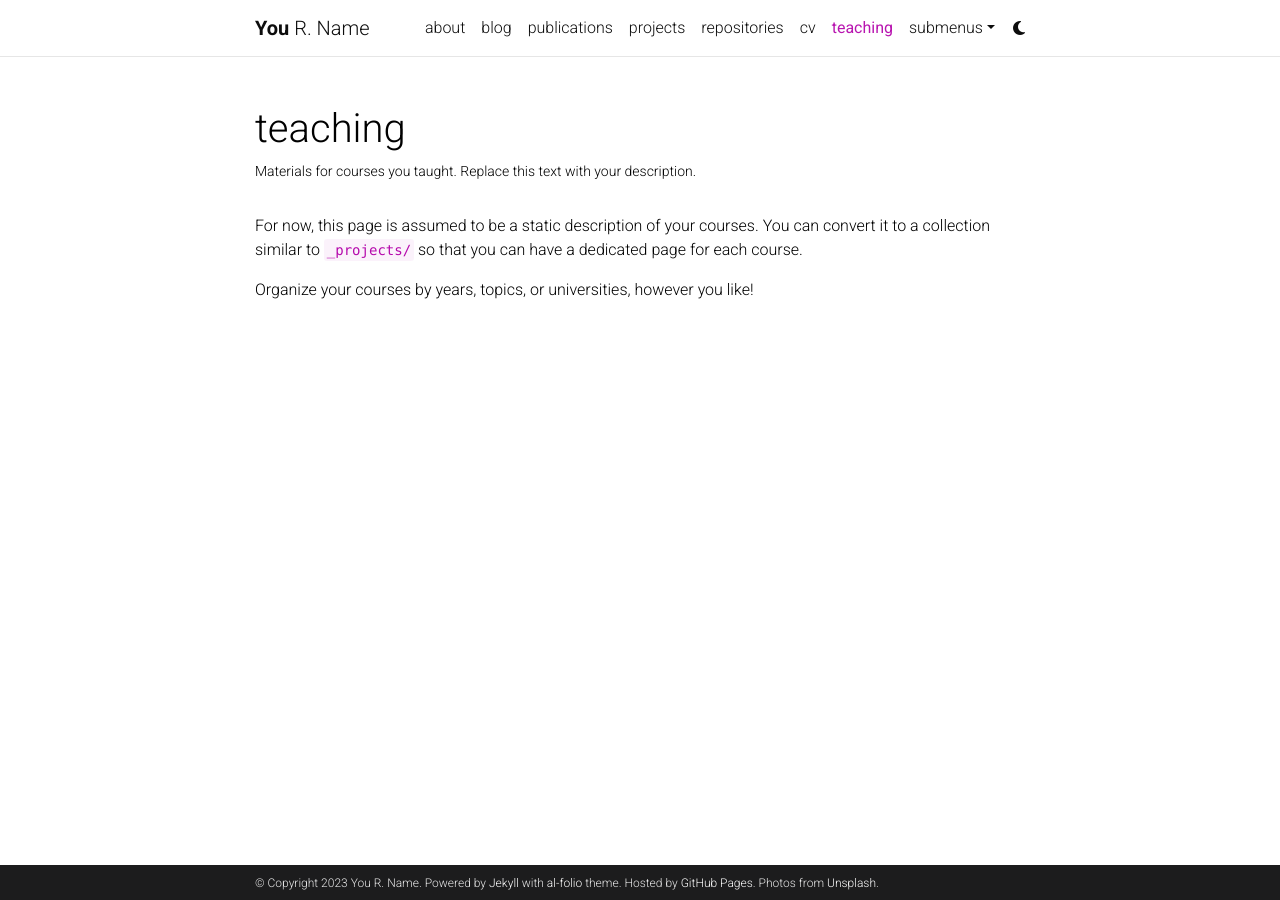
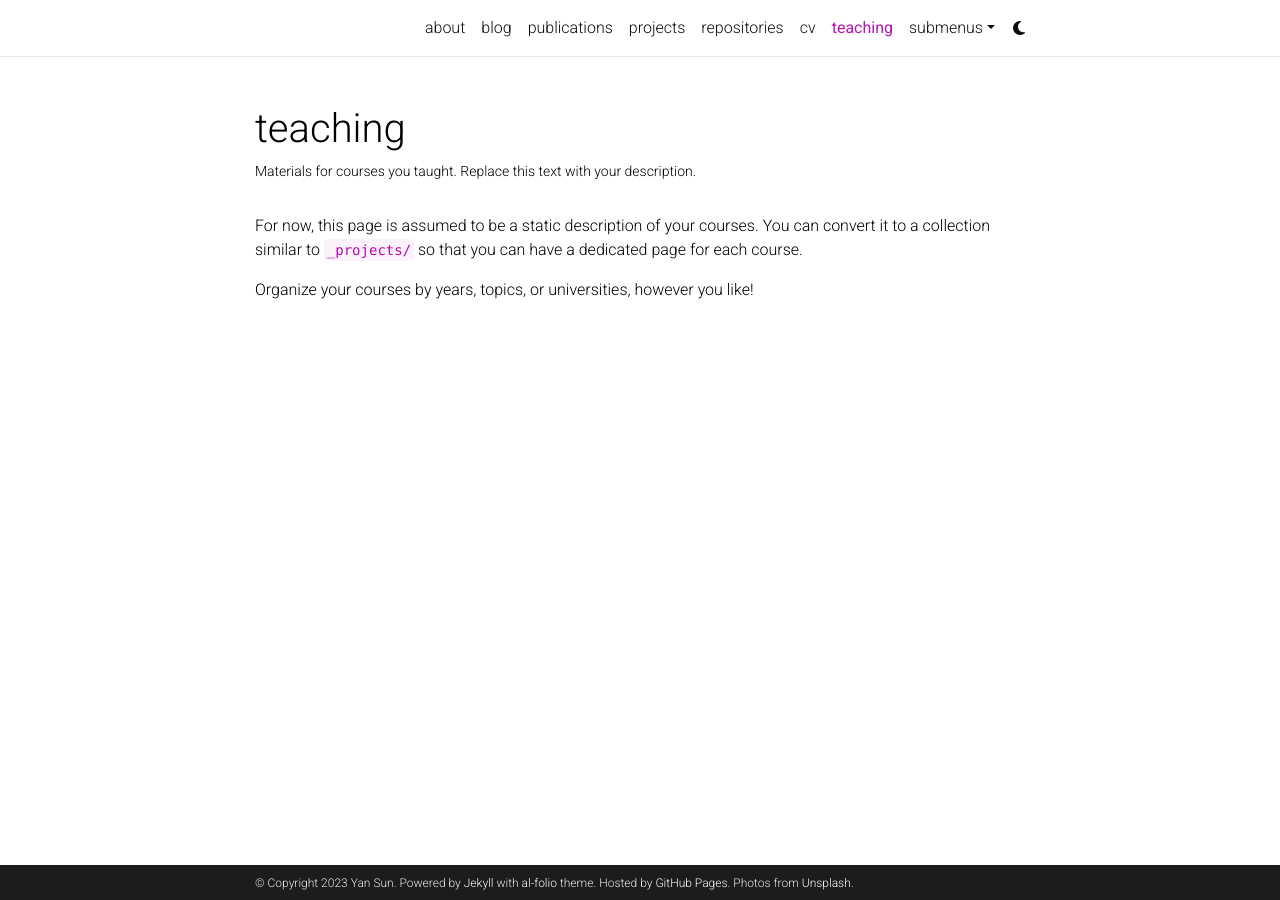
Before and after one commit to ynnsau/site, a Jekyll site: the page built from _pages/teaching.md, in a window 1280 px wide. Built offline with Jekyll 4.4.1, drawn with Linux system fonts in a browser that asks for light colours; comment, search, counter and statistics services are not loaded; a style sheet for code colours, icons or effects is not loaded.

Commit message:
change name, try deploy again

```diff
--- a/_config.yml
+++ b/_config.yml
@@ -2,10 +2,10 @@
 # Site settings
 # -----------------------------------------------------------------------------
 
-title: blank # the website title (if blank, full name will be used instead)
-first_name: You
-middle_name: R.
-last_name: Name
+title: # the website title (if blank, full name will be used instead)
+first_name: Yan
+middle_name:
+last_name: Sun
 email: you@example.com
 description: > # the ">" symbol means to ignore newlines until "footer_text:"
   A simple, whitespace theme for academics. Based on [*folio](https://github.com/bogoli/-folio) design.
```
